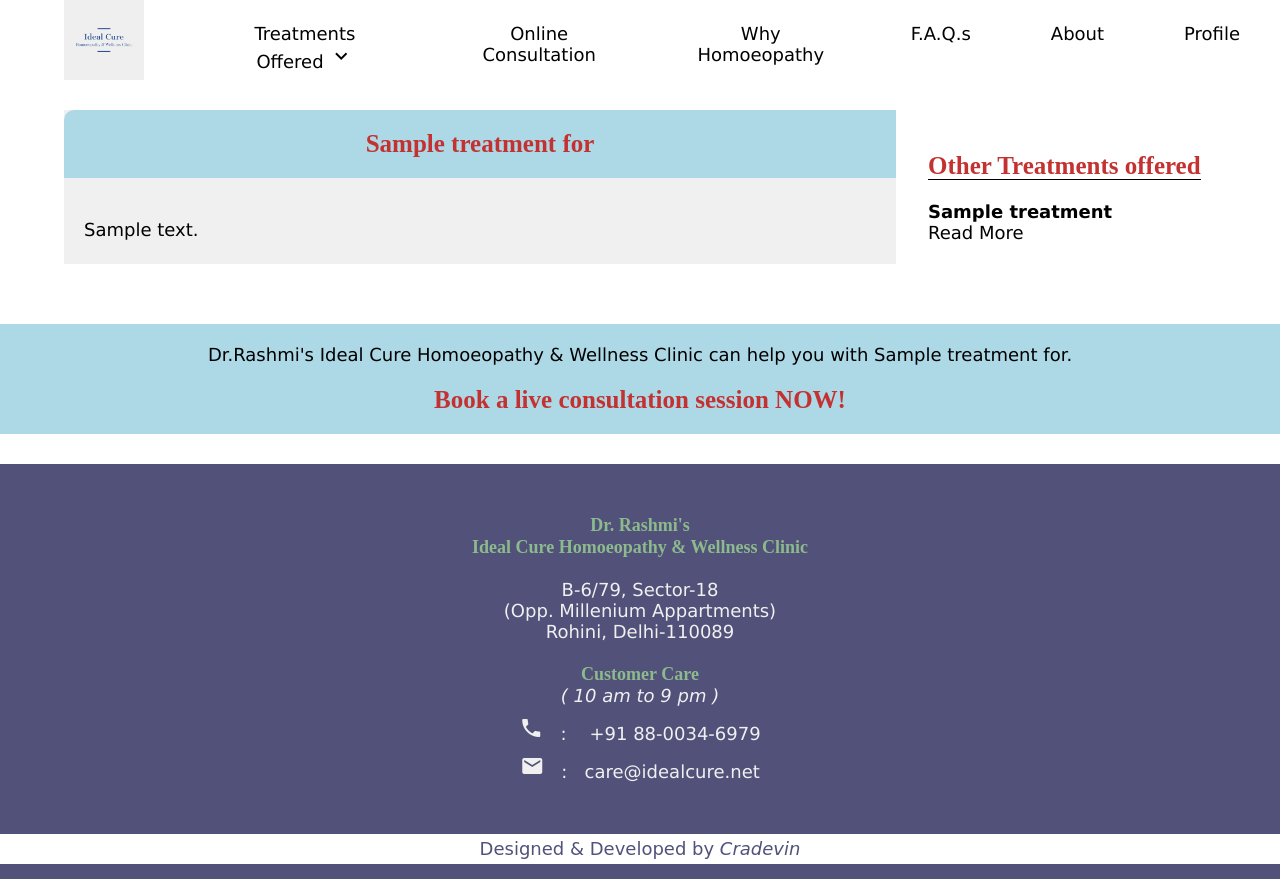
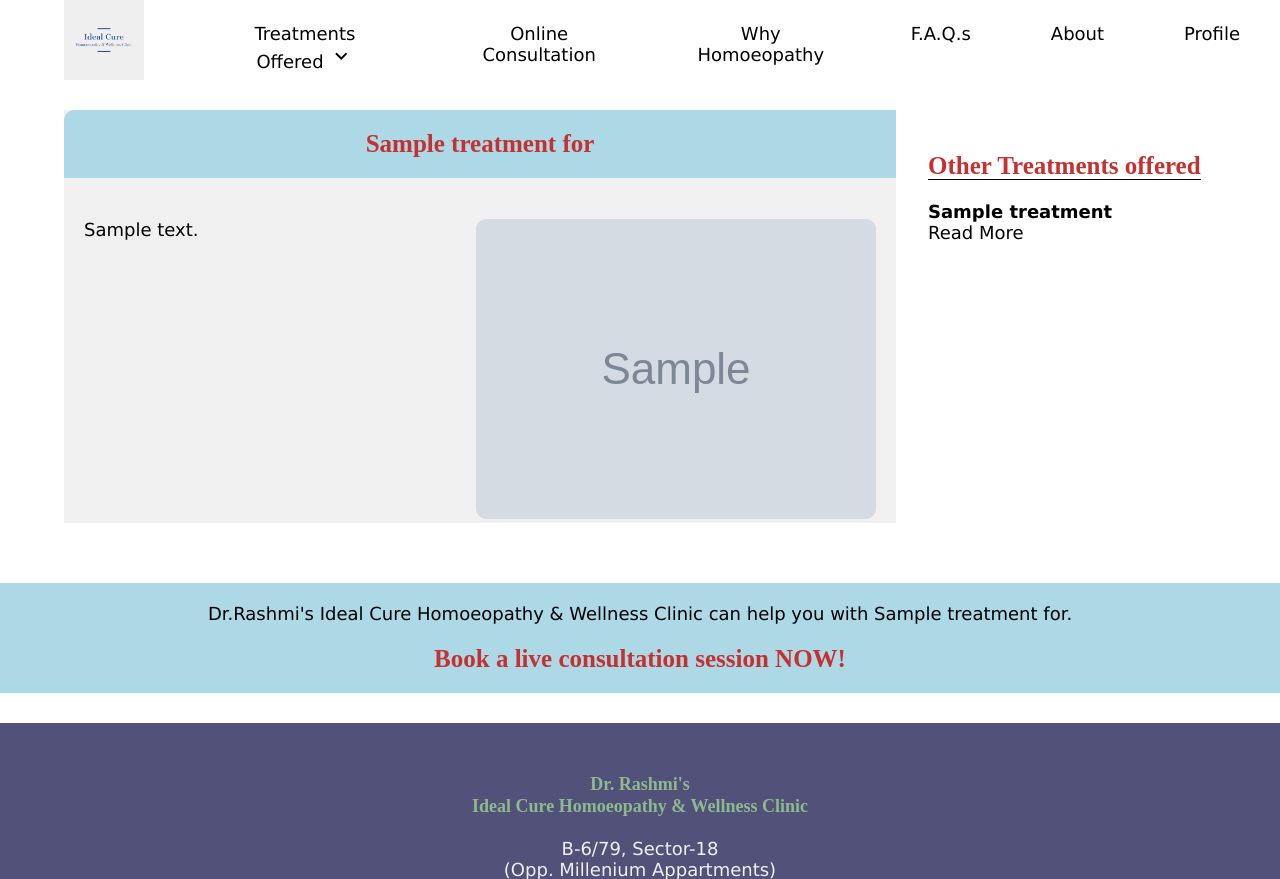
Before and after one commit to ayush02av/idealcure, a Django app: template templates/main/TreatmentsPage.html in a window 1280 px wide. Shown: the top 879 px of the page. Run offline with Django 3.2, Linux system fonts and the light colour scheme; the template is opened without the code that fills it: most values are stand-ins (such as "Sample title", 1, 10 or a date in 2020); grey boxes marked "Sample" are stand-in pictures; some libraries are stand-ins or nearby versions.

Commit message:
image addition to treatments

```diff
--- a/idealcure/urls.py
+++ b/idealcure/urls.py
@@ -3,6 +3,10 @@
 
 from django.conf import settings
 from django.conf.urls.static import static
+
+admin.site.site_header = 'Idealcure Backend'
+admin.site.site_title = 'Idealcure Backend'
+admin.site.index_title = 'Overview'
 
 urlpatterns = [
     path('backend/', admin.site.urls),
@@ -10,4 +14,3 @@
     path('adminpanel/', include('main.adminpanelurls')),
     path('consultation/', include('consultation.urls'))
 ]
-# ] + static(settings.STATIC_URL, document_root=settings.STATIC_ROOT)
--- a/main/models.py
+++ b/main/models.py
@@ -32,6 +32,7 @@
 class Treatment(models.Model):
 	Name = models.CharField(max_length=50, primary_key=True)
 	Description = models.TextField()
+	ImageLink = models.CharField(max_length=50, null=True, blank=True)
 
 	def __str__(self):
 		return self.Name
--- a/main/static/main/TreatmentPage.css
+++ b/main/static/main/TreatmentPage.css
@@ -28,6 +28,16 @@
 	text-align: center;
 }
 
+#treatment-img{
+	float: right;
+	padding-left: 20px;
+}
+
+#treatment-img > img{
+	max-width: 500px;
+	border-radius: 10px;
+}
+
 .treatment-card-brief{
 
 }
@@ -46,6 +56,12 @@
 		width: 30%;
 		margin: 0 35%;
 	}
+	#treatment-img{
+		padding-left: 0;
+	}
+	#treatment-img > img{
+		max-width: 100%;
+	}
 }
 
 @media screen and (max-width: 800px){
--- a/templates/main/TreatmentsPage.html
+++ b/templates/main/TreatmentsPage.html
@@ -12,7 +12,12 @@
 			<div class="heading treatment-heading">{{ treatmentFor.Name }}</div>
 			<div class="treatment-card">
 				<br>
-				<div style="text-align: left;">
+				{% if treatmentFor.ImageLink %}
+					<div id="treatment-img">
+						<img src="{% static 'treatments/' %}{{ treatmentFor.ImageLink }}">
+					</div>
+				{% endif %}
+				<div style="text-align: justify;">
 					{{ treatmentFor.Description |safe }}
 				</div>
 			</div>
```
Also changed, not shown: consultation/migrations/0003_auto_20210705_1815.py (added), main/migrations/0002_auto_20210705_1815.py (added), main/static/treatments/diabetes.jpg (added).
